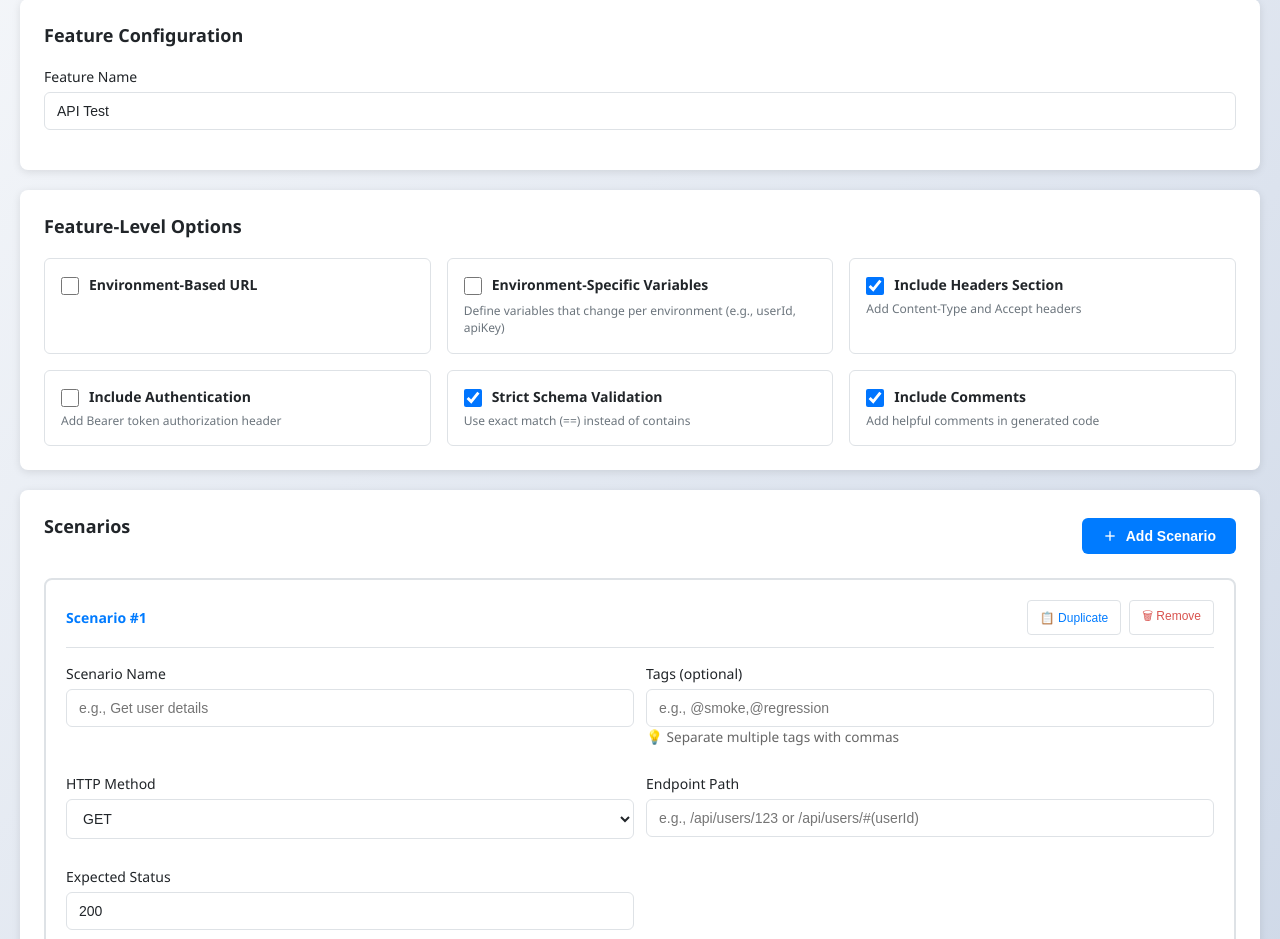
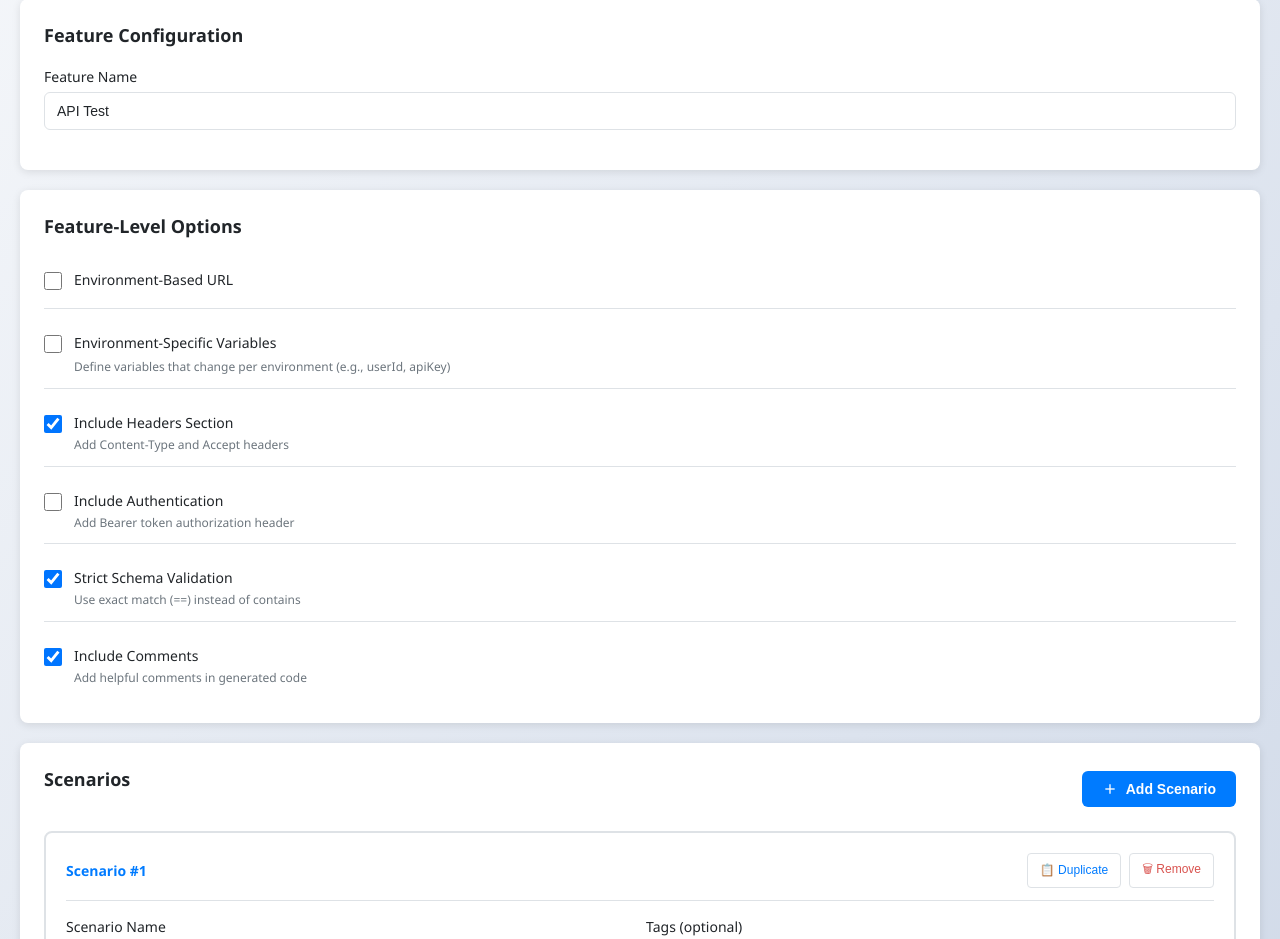
Before and after one commit to witanage/TheWebHook, a Flask app: template templates/karate-generator.html in a window 1280 px wide. Shown: the part 148-1087 px from the top of the page. Run offline with Flask 3, Linux system fonts and the light colour scheme; the template is opened without the code that fills it, so the values that code supplies are empty.

Commit message:
Simplify and normalize Feature-Level Options area in Karate generator
Redesigned the Feature-Level Options section to be cleaner and more normalized:
- Changed from card-based grid layout to simple vertical list
- Removed heavy borders and background styling from option cards
- Added subtle horizontal dividers between options
- Removed hover effects for cleaner appearance
- Normalized spacing and alignment throughout
- Made option descriptions indent consistently (30px left margin)
- Improved expandable content indentation and visual hierarchy
- Reduced visual clutter while maintaining functionality

Result: A much cleaner, more minimalist, and easier-to-scan options section.

```diff
--- a/static/css/karate-generator-styles.css
+++ b/static/css/karate-generator-styles.css
@@ -84,33 +84,32 @@
 
 /* Feature-Level Options Grid */
 .options-grid {
-    display: grid;
-    grid-template-columns: repeat(auto-fit, minmax(300px, 1fr));
-    gap: 16px;
+    display: flex;
+    flex-direction: column;
+    gap: 12px;
 }
 
 .option-card {
-    background: var(--input-bg);
-    border: 1px solid var(--border-color);
-    border-radius: 6px;
-    padding: 16px;
-    transition: all 0.2s;
+    background: transparent;
+    border: none;
+    border-radius: 0;
+    padding: 12px 0;
+    border-bottom: 1px solid var(--border-color);
 }
 
-.option-card:hover {
-    border-color: var(--primary-color);
-    box-shadow: 0 2px 8px var(--primary-color-alpha);
+.option-card:last-child {
+    border-bottom: none;
 }
 
 .option-header {
-    margin-bottom: 8px;
+    margin-bottom: 6px;
 }
 
 .option-checkbox {
     display: flex;
     align-items: flex-start;
     cursor: pointer;
-    gap: 10px;
+    gap: 12px;
 }
 
 .option-checkbox input[type="checkbox"] {
@@ -122,7 +121,7 @@
 }
 
 .option-title {
-    font-weight: 600;
+    font-weight: 500;
     font-size: 14px;
     color: var(--text-primary);
 }
@@ -131,14 +130,18 @@
     display: block;
     color: var(--text-secondary);
     font-size: 12px;
-    margin-top: 6px;
+    margin-top: 4px;
+    margin-left: 30px;
     line-height: 1.4;
 }
 
 .option-content {
     margin-top: 12px;
-    padding-top: 12px;
-    border-top: 1px solid var(--border-color);
+    margin-left: 30px;
+    padding: 12px;
+    background: var(--input-bg);
+    border-left: 2px solid var(--border-color);
+    border-radius: 4px;
 }
 
 .option-content label {
@@ -162,7 +165,6 @@
 .option-content input[type="text"]:focus {
     outline: none;
     border-color: var(--primary-color);
-    box-shadow: 0 0 0 2px var(--primary-color-alpha);
 }
 
 .option-help {
```
